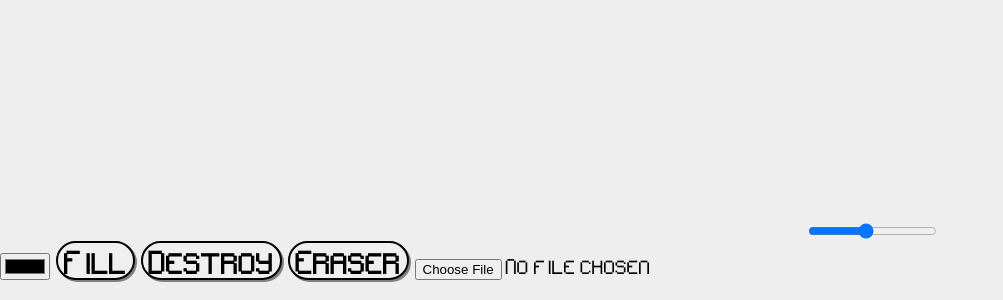
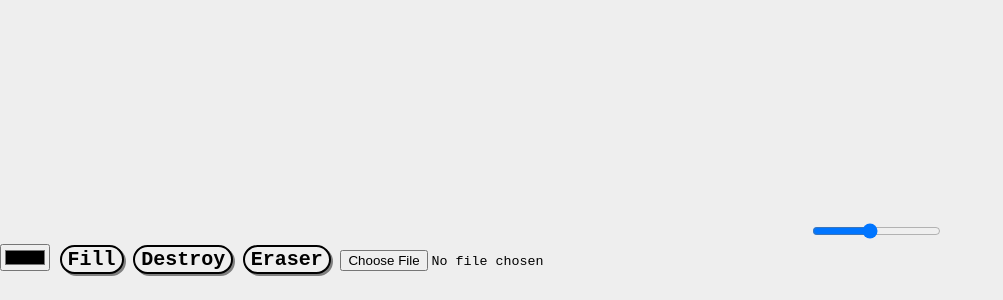
Before and after one commit to dbk1109/VanilaJS, a plain HTML site: page paint/index.html in a window 1280 px wide. Shown: the part 581-881 px from the top of the page, without its empty margins (0-1003 px from the left). Drawn offline with nearby package versions, Linux system fonts and the light colour scheme; files that its build step writes are made by us from their sources; files whose address does not match are found by name.

Commit message:
Update state

```diff
--- a/calculator/assets/css/style.scss
+++ b/calculator/assets/css/style.scss
@@ -1,6 +1,7 @@
 @font-face {
   font-family: "maga_sans";
   src: url(/include/maga-sans.ttf);
+  src: url(../../)
 }
 * {
   box-sizing: border-box;
```
Also changed, not shown: calculator/assets/css/style.min.css (added), 1 other file.
